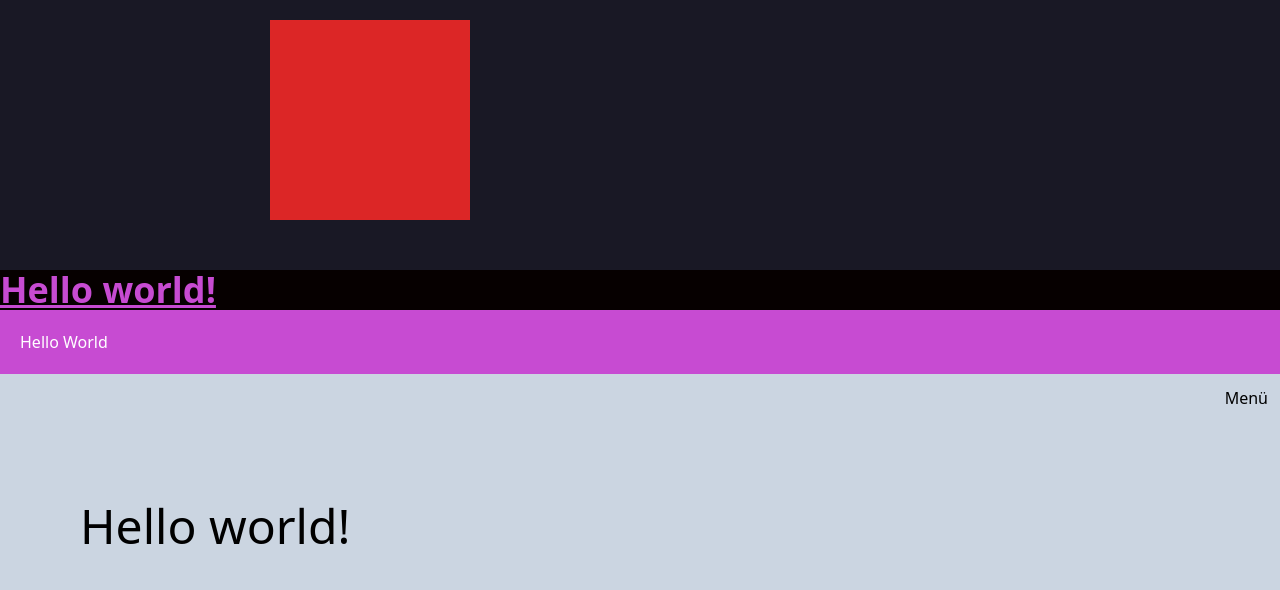
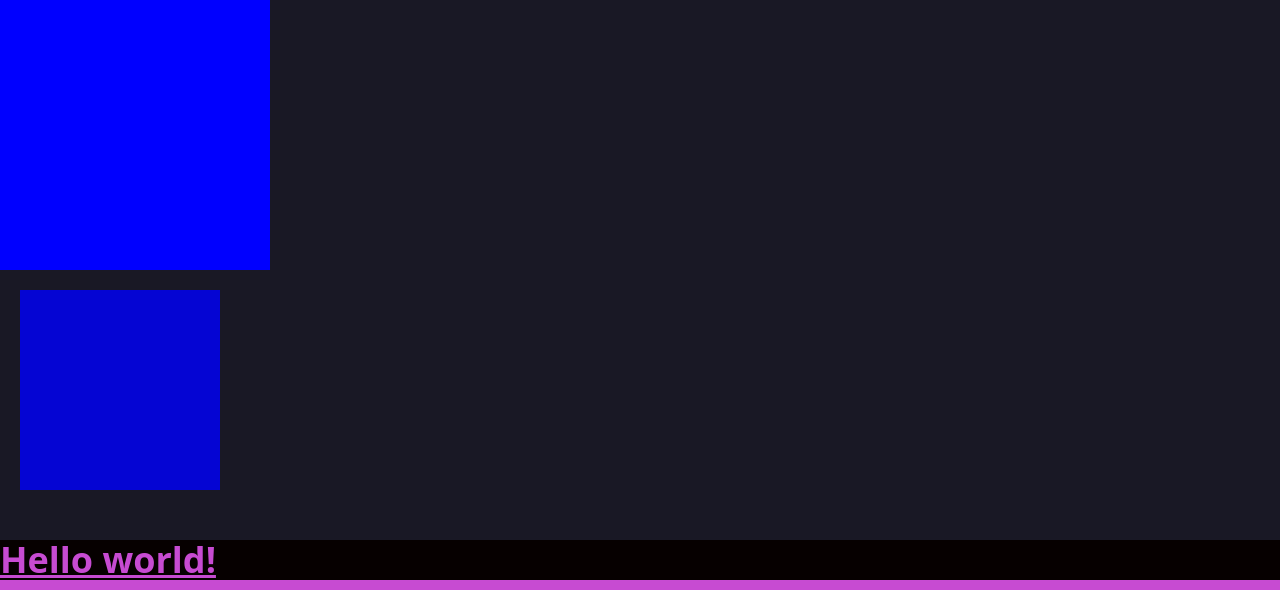
Before and after one commit to SAslan8006/ReactJSTalwindDeneme, a React (Create React App) app: page / in a window 1280 px wide. Shown: the top 590 px of the page. Built offline with nearby package versions, Linux system fonts and the light colour scheme.

Commit message:
Hareketli Motion useState

```diff
--- a/src/App.js
+++ b/src/App.js
@@ -1,10 +1,13 @@
 import styles from "./Styles";
 import Box1 from "../src/components/Box1"
+import Box2 from "../src/components/Box2.jsx"
+
 export default function App() {
   return (
     <>
       <div className="App">
         <Box1 />
+        <Box2 />
       </div>
       <div className="min-h-screen bg-[#060000]">
         <h1 className="text-4xl  text-primary-300 font-bold underline">
--- a/src/components/Box1.jsx
+++ b/src/components/Box1.jsx
@@ -8,16 +8,23 @@ const Box1 = () => {
                 <motion.div className={styles.animasyonBox}
                     //style={{ opacity: 0.2 }}
                     animate={{
-
-                        x: 250, //'20rem'
-                        opacity: 1
+                        x: 0, //'20rem'
+                        opacity: 1,
+                        scale: 1.5,
+                        rotate: 270,
+                        backgroundColor: "blue"
                     }}
                     initial={{
-                        x: -2000,
-                        opacity: 0
+                        x: 250,
+                        opacity: 0,
+                        backgroundColor: "red"
                     }}
                     transition={{
-                        duration: 1
+                        duration: 5,
+                        //type: "spring",
+                        //damping: 100,
+                        //duration: 5 //Kaç Saniyede gelmesini istersen burada belirtirsin
+                        //stiffness: 800,
                     }}
                 >
                 </motion.div>
--- /dev/null
+++ b/src/components/Box2.jsx
@@ -0,0 +1,36 @@
+import React, { useState } from 'react'
+import styles from '../Styles'
+import { motion } from 'framer-motion';
+
+const Box2 = () => {
+    const [isAnimating, setAnimating] = useState(false)
+
+    return (
+        <div className='bg-[#191825] m-0 p-5'>
+            <motion.div className='pb-[30px]'>
+                <motion.div className={styles.animasyonBox}
+                    animate={{
+                        x: isAnimating ? 100 : 0, //'20rem'
+                        opacity: isAnimating ? 1 : 0.8,
+                        scale: isAnimating ? 2 : 1,
+                        rotate: isAnimating ? 270 : 0,
+                        backgroundColor: "blue",
+                    }}
+                    initial={{
+                        x: 0,
+                        opacity: 0,
+                        backgroundColor: "red"
+                    }}
+                    transition={{
+                        duration: 5,
+                    }}
+                    onClick={() => setAnimating(!isAnimating)}
+                >
+
+                </motion.div>
+            </motion.div>
+        </div >
+    )
+}
+
+export default Box2
```
